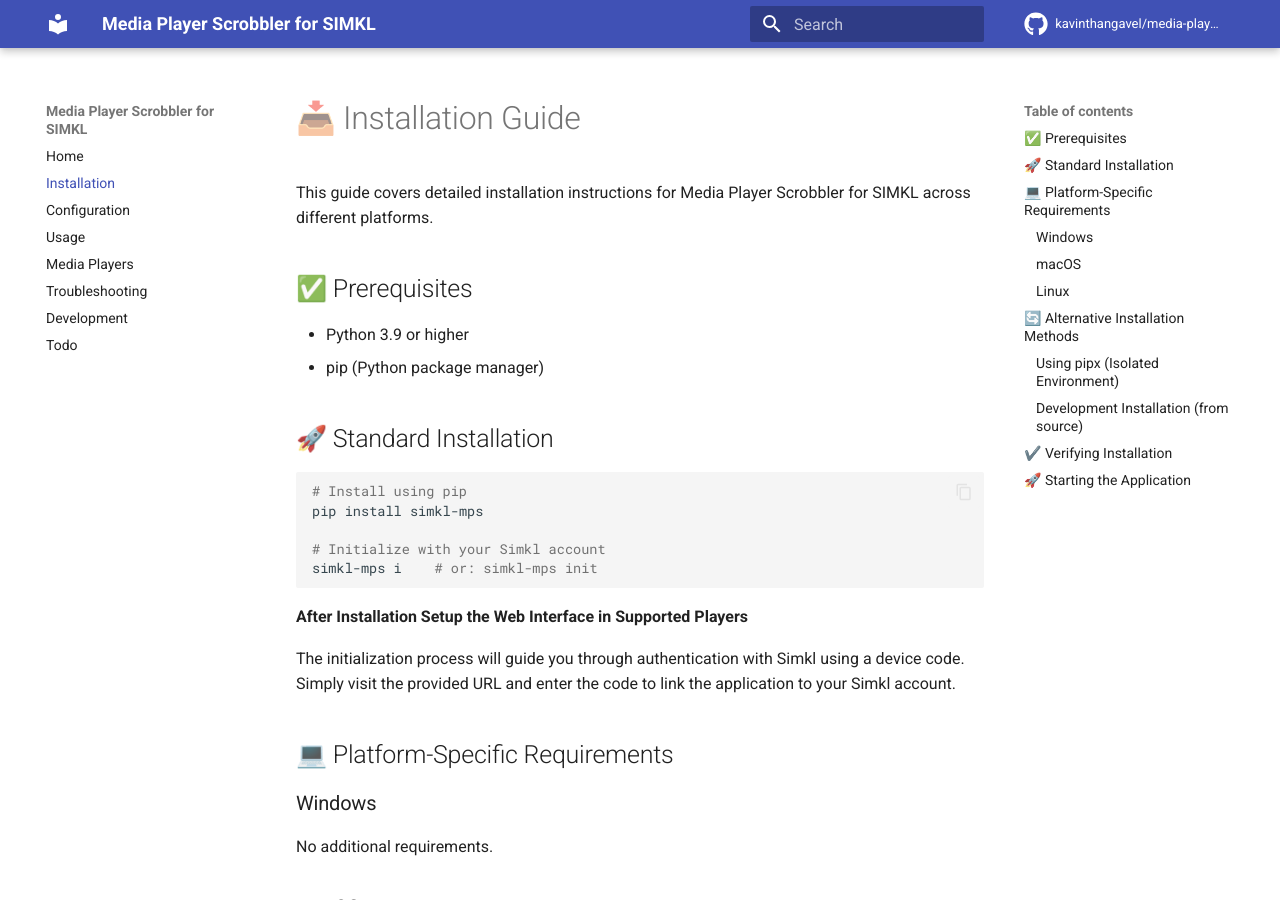
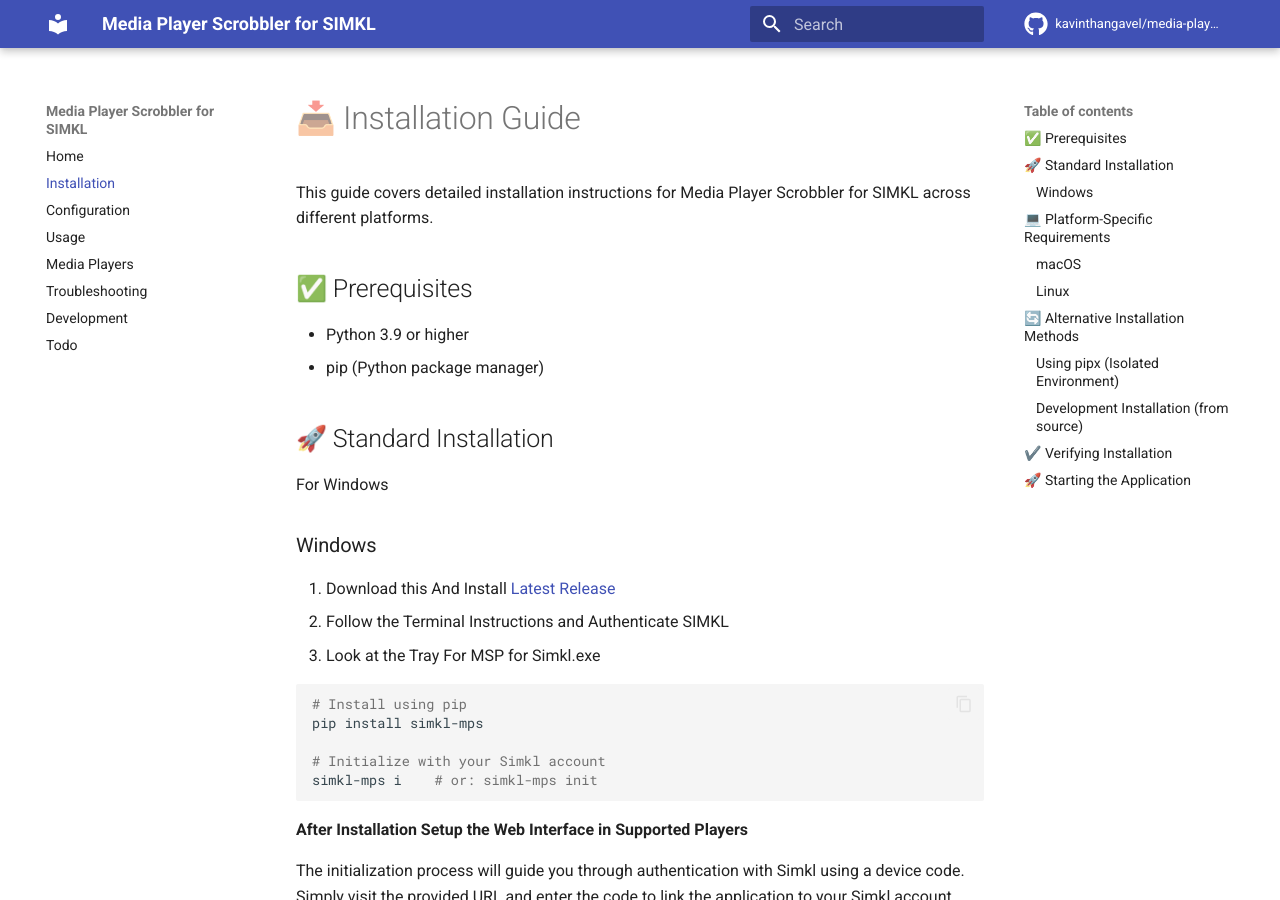
Before and after one commit to ByteTrix/Media-Player-Scrobbler-for-Simkl, an MkDocs documentation site: the page built from docs/installation.md, in a window 1280 px wide and 900 px high. Built offline with MkDocs 1.6.1 and Material for MkDocs 9.7.7, drawn with Linux system fonts in a browser that asks for light colours; comment, search, counter and statistics services are not loaded.

Commit message:
Update installation.md

````diff
--- a/docs/installation.md
+++ b/docs/installation.md
@@ -8,6 +8,16 @@ This guide covers detailed installation instructions for Media Player Scrobbler
 - pip (Python package manager)
 
 ## 🚀 Standard Installation
+
+
+For Windows
+
+### Windows
+
+1. Download this And Install
+[Latest Release](https://github.com/kavinthangavel/Media-Player-Scrobbler-for-Simkl/releases/latest)
+2. Follow the Terminal Instructions and Authenticate SIMKL
+3. Look at the Tray For MSP for Simkl.exe
 
 ```bash
 # Install using pip
@@ -23,8 +33,6 @@ The initialization process will guide you through authentication with Simkl usin
 
 ## 💻 Platform-Specific Requirements
 
-### Windows
-No additional requirements.
 
 ### macOS
 For full functionality:
````
